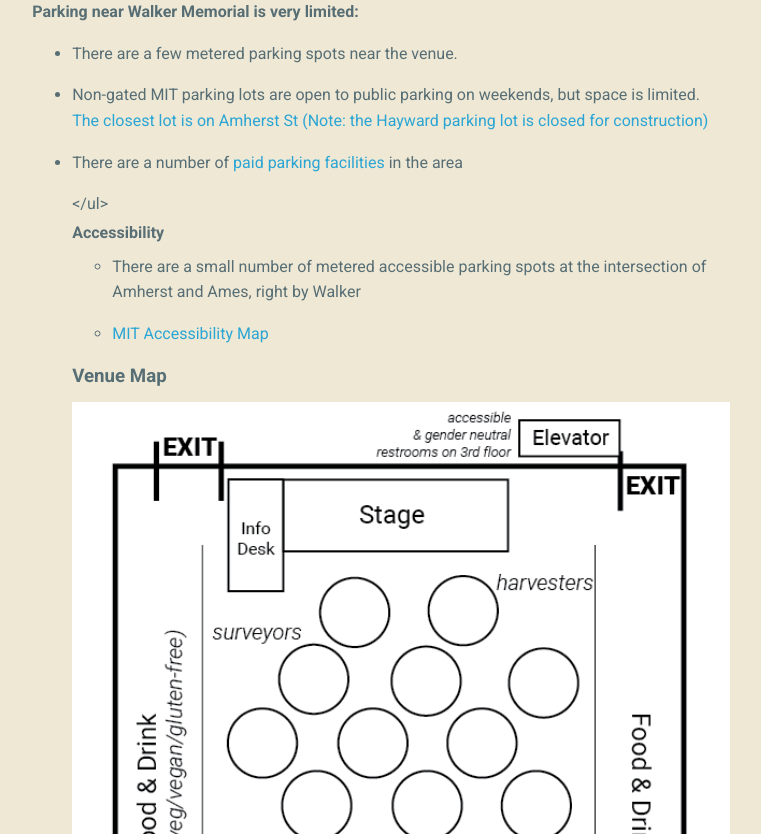
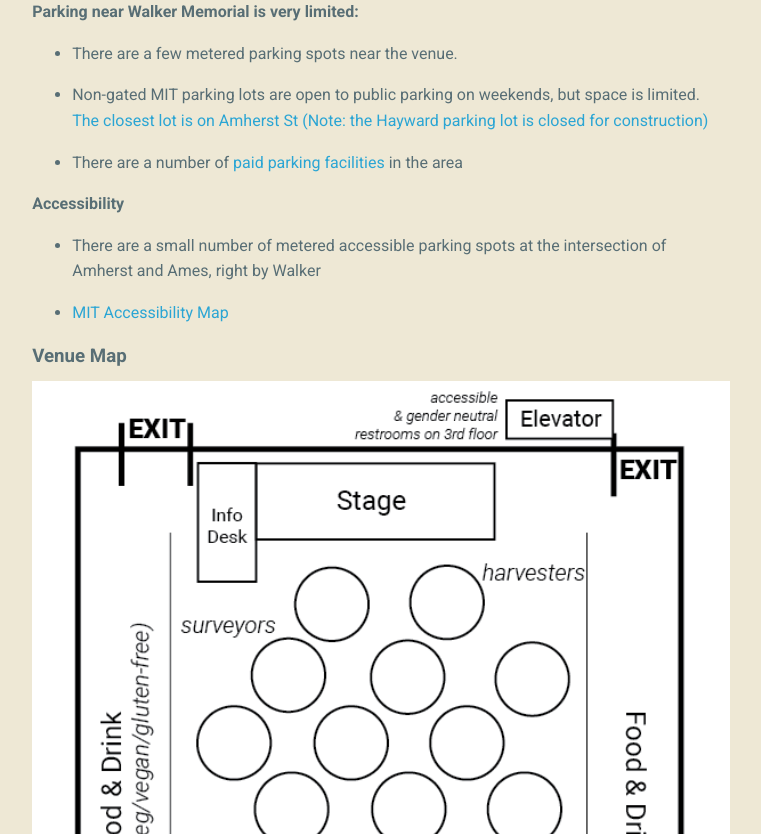
Before and after one commit to data-rescue-boston/data-rescue-boston.github.io, a Jekyll site: the page built from events/mit.md, in a window 1280 px wide and 900 px high, scrolled down 1965 px, cut to the strip 66-900 px from the top of the window. Shown: the whole strip, without its empty margins (259-1020 px from the left). Built offline with Jekyll 4.4.1, drawn with Linux system fonts in a browser that asks for light colours.

Commit message:
close li tag

```diff
--- a/_sections/mit-02-location.html
+++ b/_sections/mit-02-location.html
@@ -16,7 +16,7 @@ page: mit
 <ul>
 <li><p>There are a few metered parking spots near the venue.</p></li>
 <li><p>Non-gated MIT parking lots are open to public parking on weekends, but space is limited. <a href="http://whereis.mit.edu/?go=P4">The closest lot is on Amherst St (Note: the Hayward parking lot is closed for construction)</a></p></li>
-<li><p>There are a number of <a href="http://web.mit.edu/facilities/transportation/parking/visitors/public_parking.html">paid parking facilities</a> in the area</p>
+<li><p>There are a number of <a href="http://web.mit.edu/facilities/transportation/parking/visitors/public_parking.html">paid parking facilities</a> in the area</p></li>
 </ul>
 <h4>Accessibility</h4>
 <ul>
```
